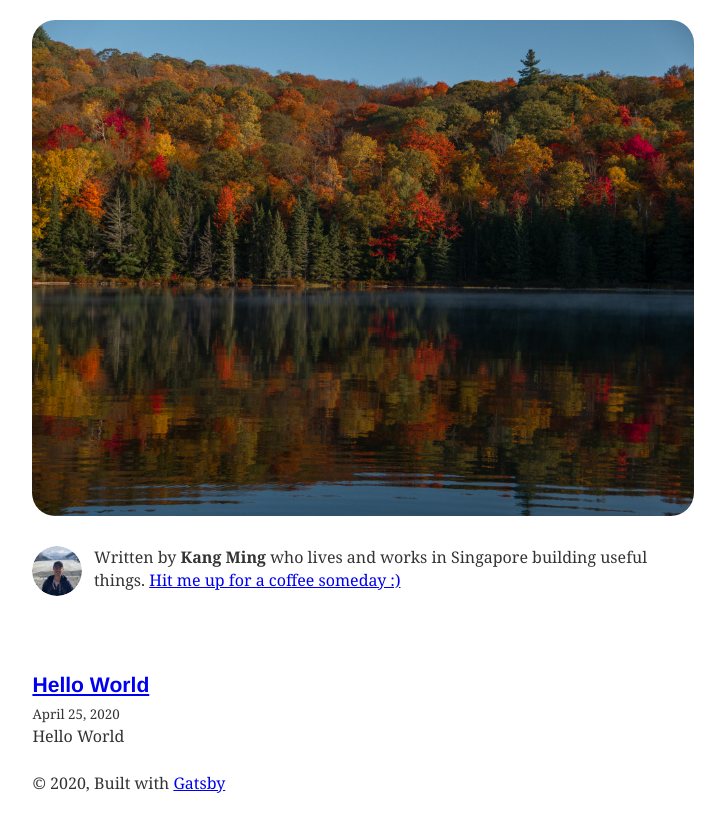
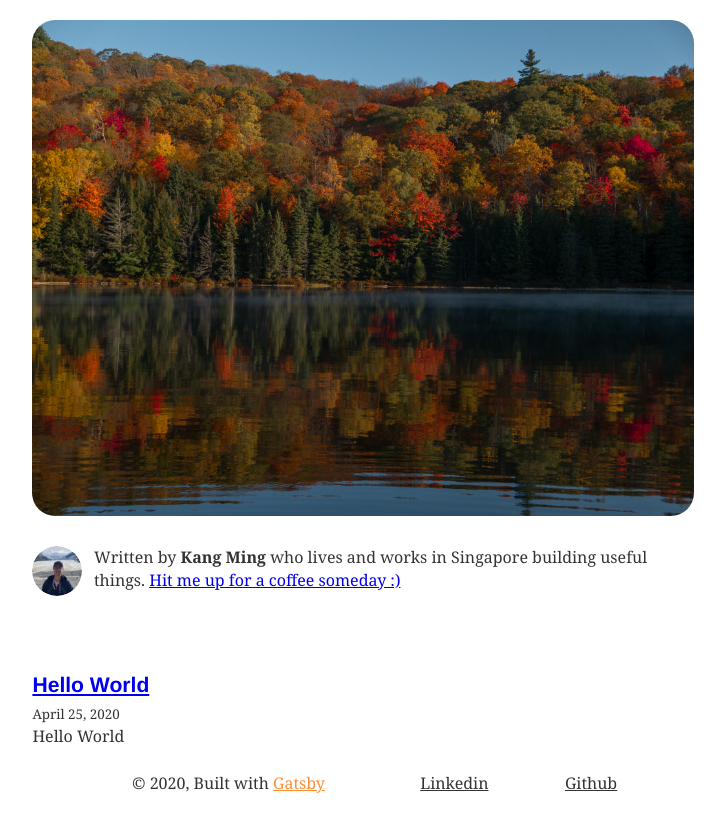
Before and after one commit to kangmingtay/kangmingtay-blog, a Gatsby site: page / in a window 1280 px wide. Shown: the part 73-904 px from the top of the page, without its empty margins (277-1002 px from the left). Built offline with nearby package versions, Linux system fonts and the light colour scheme; Gatsby itself is replaced by a stand-in of ours; some packages are replaced by stand-ins of ours; what typography-theme-github would draw is missing.

Commit message:
add linkedin & github links in footer

```diff
--- a/src/components/layout.js
+++ b/src/components/layout.js
@@ -24,7 +24,12 @@
     link: {
       boxShadow: `none`,
       color: `inherit`
-    }
+    },
+    alinkedin: {
+      background:`url(https://linkedin.com/favicon.ico) no-repeat left center`,
+      paddingLeft:`19px`,
+      color: `inherit`
+    },
   }
 
   const header =  (
@@ -42,9 +47,15 @@
       <header>{header}</header>
       <main>{children}</main>
       <footer>
-        © {new Date().getFullYear()}, Built with
-        {` `}
-        <a href="https://www.gatsbyjs.org">Gatsby</a>
+        <ul style={styles.ul}>
+          <li>
+            © {new Date().getFullYear()}, Built with
+            {` `}
+            <a style={{...styles.link, color: "#FF8D33"}} href="https://www.gatsbyjs.org">Gatsby</a>
+          </li>
+          <li><a style={styles.alinkedin} href="https://www.linkedin.com/in/kangmingtay/">Linkedin</a></li>
+          <li><a style={styles.link} href="https://github.com/kangmingtay">Github</a></li>
+        </ul>
       </footer>
     </div>
   )
```
